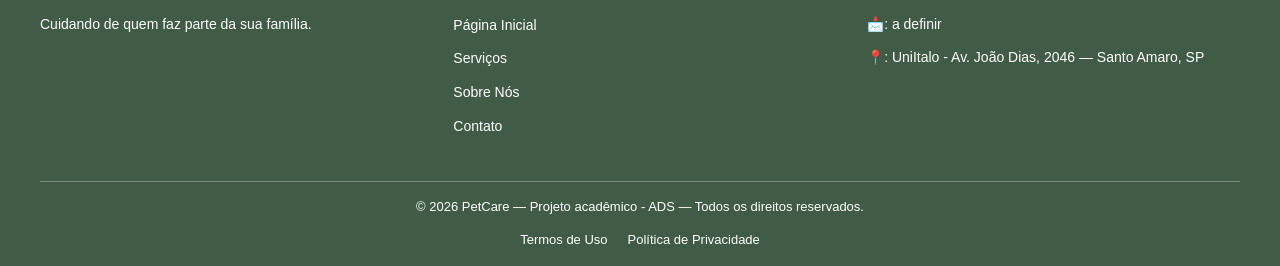
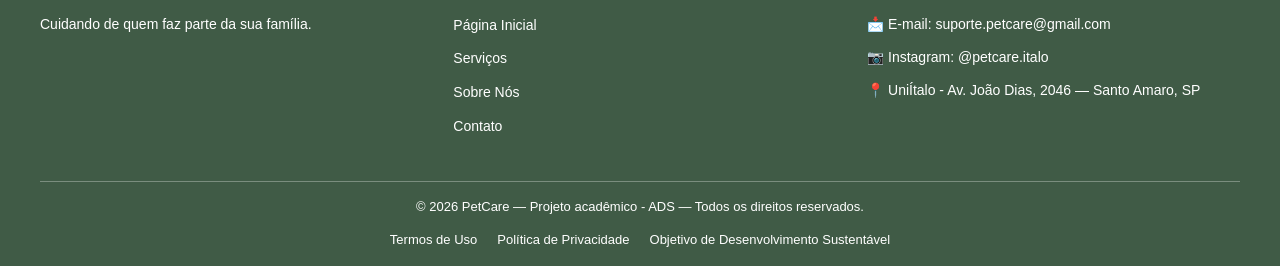
Before and after one commit to Projeto-PetCare/PetCare, a plain HTML site: page website/contato.html in a window 1280 px wide. Shown: the part 1163-1429 px from the top of the page. Drawn offline with Linux system fonts and the light colour scheme.

Commit message:
atualiza páginas e navegação do PetCare

```diff
--- a/website/contato.html
+++ b/website/contato.html
@@ -251,18 +251,33 @@
         </div>
 
         <!-- COLUNA 3: CONTATO -->
-        <div class="footer-coluna">
+<div class="footer-coluna">
 
-            <h3>Contato</h3>
+    <h3>Contato</h3>
 
-            <p>📩: a definir</p>
+    <p>
+        📩 E-mail:
+        <a href="mailto:suporte.petcare@gmail.com">
+            suporte.petcare@gmail.com
+        </a>
+    </p>
 
-            <p>📍: UniItalo - Av. João Dias, 2046 — Santo Amaro, SP </p>
+    <p>
+        📷 Instagram:
+        <a href="https://www.instagram.com/petcare.italo/"
+           target="_blank"
+           rel="noopener noreferrer">
+            @petcare.italo
+        </a>
+    </p>
 
-        </div>
+    <p>
+        📍 UniÍtalo - Av. João Dias, 2046 — Santo Amaro, SP
+    </p>
+
+</div>
 
     </div>
-
     <!-- PARTE INFERIOR DO RODAPÉ -->
 
 <div class="footer-bottom">
@@ -283,6 +298,10 @@
             Política de Privacidade
         </a>
 
+        <a href="./ods9.html">
+            Objetivo de Desenvolvimento Sustentável
+        </a>
+
     </nav>
 
 </div>
@@ -290,7 +309,6 @@
 </footer>
 
 <script src="../js/script.menu.js" defer></script>
-<script src="../js/script.contato.js" defer></script>
 
 </body>
 
```
Also changed, not shown: website/ods9.html (+1 -1 lines), website/privacidade.html (+26 -6 lines), website/servicos.html (+25 -5 lines), website/sobre.html (+25 -6 lines), website/termos.html (+26 -6 lines).
